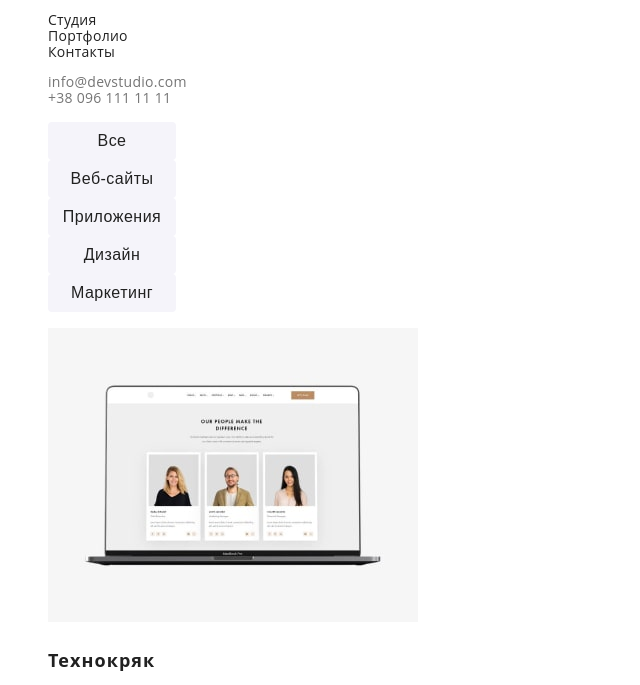
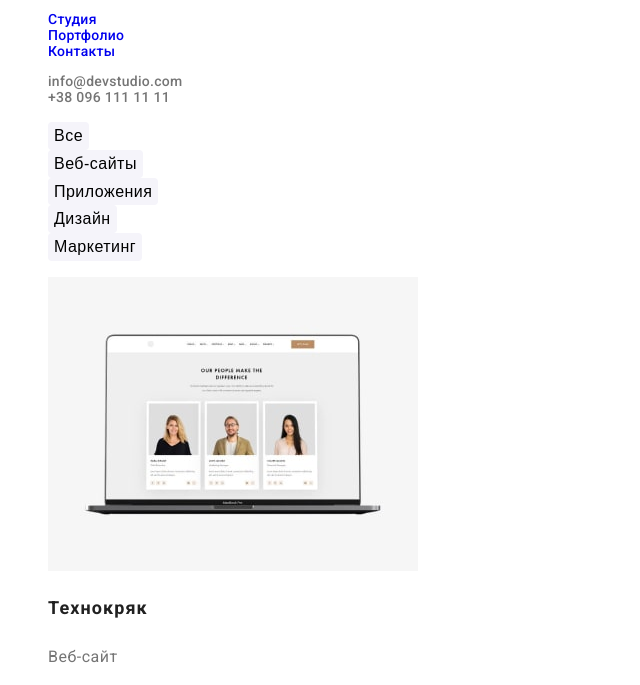
Before and after one commit to IrynaRK/goit-markup-hw-02, a plain HTML site: page portfolio.html in a window 1280 px wide. Shown: the part 41-726 px from the top of the page, without its empty margins (0-640 px from the left). Drawn offline with Linux system fonts and the light colour scheme.

Commit message:
bug fixed 3

```diff
--- a/css/styles.css
+++ b/css/styles.css
@@ -1,43 +1,31 @@
 
+:root {
+color: #212121;
+}
 body {
-    font-family:'Open Sans', sans-serif;
-    color: #000;
-    background: #FFFFFF;
+    font-family:'Roboto', sans-serif;
 }
-.header-item-link {
+.header-item-link, .header-mail-link, .header-tel-link {
     font-weight: 500;
     font-size: 14px;
     line-height: 1.14;
     letter-spacing: 0.02em;
-    color: #212121;
-}
-.header-mail-link {
-    font-weight: 500;
-    font-size: 14px;
-    line-height: 1.14;
-    letter-spacing: 0.02em;
+   }
+.header-mail-link, .header-tel-link {
     color: #757575;
 }
-.header-item-link:hover {
+.header-item-link:hover, .header-item-link:focus {
     color: #2196F3;
 }
-.header-tel-link {
-    font-weight: 500;
-    font-size: 14px;
-    line-height: 1.14;
-    letter-spacing: 0.02em;
-    color: #757575;
+.header-mail-link:hover, .header-mail-link:focus {
+    color: #2196F3;
 }
-.header-mail-link:hover {
-color: #2196F3;
-}
-.header-tel-link:hover {
-color: #2196F3;
+.header-tel-link:hover, .header-tel-link:focus {
+    color: #2196f3;
 }
 .hero {
     background: #2F303A;
-    text-align: center;
-    }
+      }
 .hero-title {
     font-weight: 900;
     font-size: 44px;
@@ -48,10 +36,6 @@ color: #2196F3;
     text-transform: uppercase;
 }
 .hero-button {
-    width: 200px;
-    height: 50px;
-    left: 700px;
-    top: 430px;
     background: #2196F3;
     box-shadow: 0px 4px 4px rgba(0, 0, 0, 0.15);
     border-radius: 4px;
@@ -60,10 +44,12 @@ color: #2196F3;
     line-height: 1.87;
     letter-spacing: 0.06em;
     color: #FFFFFF;
-    text-align: center;
     border-style: none;
 }
 .hero-button:hover {
+background: #188ce8;
+}
+.hero-button:focus {
     background-color: #FFFFFF;
     color: #000;
 }
@@ -71,13 +57,7 @@ color: #2196F3;
     font-weight: 500;
     font-size: 16px;
     line-height: 1.62;
-    text-align: center;
     letter-spacing: 0.03em;
-    color: #212121;
-    width: 128px;
-    height: 38px;
-    left: 576px;
-    top: 174px;
     background: #F5F4FA;
     border-radius: 4px;
     border-style: none;
@@ -112,13 +92,11 @@ color: #2196F3;
 }
 .team {
     background: #F5F4FA;
-    text-align: center;
 }
 .team-title {
     font-weight: 500;
     font-size: 16px;
     line-height: 1.19;
-    text-align: center;
     letter-spacing: 0.03em;
     color: #212121;
 }
@@ -126,13 +104,13 @@ color: #2196F3;
     font-weight: 400;
     font-size: 16px;
     line-height: 1.19;
-    text-align: center;
     letter-spacing: 0.03em;
     color: #757575;
 }
 .footer {
     background: #2F303A;
-}
+    font-style: normal;
+    }
 .footer-link {
     font-weight: 400;
     font-size: 14px;
@@ -148,7 +126,7 @@ color: #2196F3;
     color: rgba(255, 255, 255, 0.6);
 }
 .footer-link:hover {
-color: #2196F3;
+    color: #2196F3;
 }
 .footer-link-adress:hover {
     color: #2196F3;
@@ -173,7 +151,6 @@ color: #2196F3;
     font-size: 14px;
     line-height: 1.14;
     letter-spacing: 0.02em;
-    color: #212121;
 }
 .header-item-portfolio {
     font-weight: 500;
@@ -197,7 +174,6 @@ color: #2196F3;
     font-size: 18px;
     line-height: 2;
     letter-spacing: 0.06em;
-    color: #212121;
 }
 .portfolio-text {
     font-weight: 400;
--- a/portfolio.html
+++ b/portfolio.html
@@ -1,5 +1,5 @@
 <!DOCTYPE html>
-<html lang="en">
+<html lang="ru">
 <head>
     <meta charset="UTF-8">
     <meta http-equiv="X-UA-Compatible" content="IE=edge">
@@ -8,9 +8,8 @@
     <link rel="stylesheet" href="./css/styles.css">
     <link rel="preconnect" href="https://fonts.googleapis.com">
     <link rel="preconnect" href="https://fonts.gstatic.com" crossorigin>
-    <link
-        href="https://fonts.googleapis.com/css2?family=Montserrat:wght@400;700&family=Raleway:wght@700&family=Roboto:wght@400;500;700;900&display=swap"
-        rel="stylesheet">
+    <link href="https://fonts.googleapis.com/css2?family=Raleway:wght@700&family=Roboto:wght@400;500;700;900&display=swap"
+     rel="stylesheet">
 </head>
 <body>
     <header class="header-portfolio">
@@ -47,9 +46,7 @@
         <button type="button" class="menu-btn ">Маркетинг</button>
     </li>
 </ul>
-    </section>
-    <section class="portfolio">
-        <ul class="portfolio-list list">
+           <ul class="portfolio-list list">
             <li class="portfolio-item">
                 <img src="./img/img(7).jpg" alt="карттинка с тремя фото" width="370" height="294">
                 <h2 class="portfolio-title">Технокряк</h2>
```
Also changed, not shown: index.html (+3 -2 lines).
